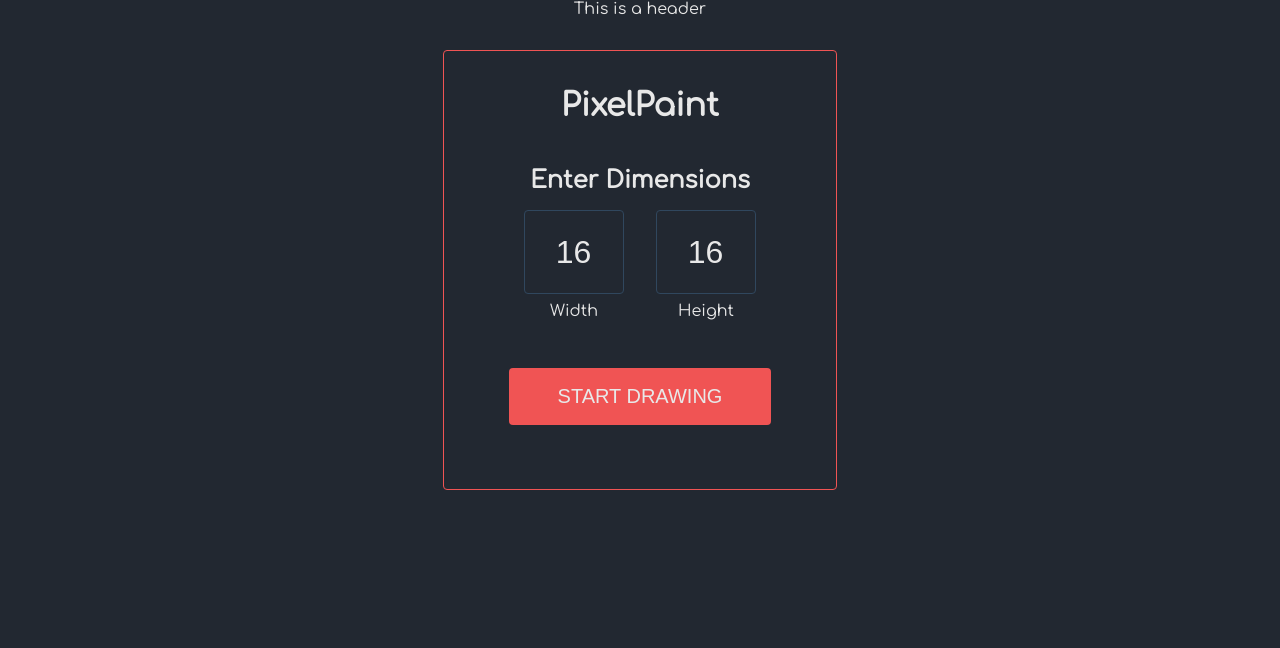
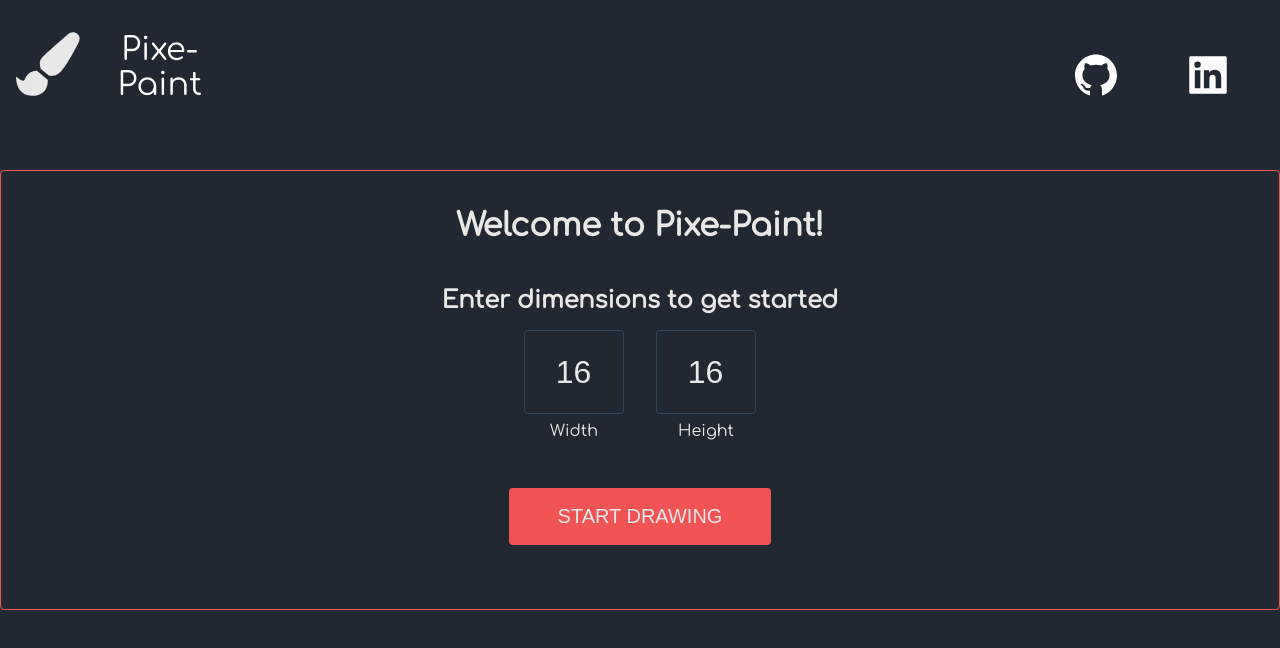
Before and after one commit to jon-choi/hack-a-paint, a React (Create React App) app: page / in a window 1280 px wide. Shown: the top 648 px of the page. Built offline with nearby package versions, Linux system fonts and the light colour scheme.

Commit message:
edit title and finish header

```diff
--- a/package.json
+++ b/package.json
@@ -17,6 +17,8 @@
     "react-router-dom": "^6.0.2",
     "react-scripts": "4.0.3",
     "roughjs": "^4.5.0",
+    "styled-components": "^5.3.3",
+    "styled-normalize": "^8.0.7",
     "web-vitals": "^1.1.2"
   },
   "scripts": {
--- a/src/components/Editor.js
+++ b/src/components/Editor.js
@@ -26,8 +26,8 @@ export default function Editor() {
 
   return (
     <div id="editor">
-      <h1>PixelPaint</h1>
-      {hideDrawingPanel && <h2>Enter Dimensions</h2>}
+      <h1>Welcome to Pixe-Paint!</h1>
+      {hideDrawingPanel && <h2>Enter dimensions to get started</h2>}
       {hideDrawingPanel && (
         <div id="options">
           <div className="option">
--- a/src/components/Header.js
+++ b/src/components/Header.js
@@ -1,7 +1,35 @@
 import React from "react";
+import { AiFillGithub, AiFillLinkedin } from "react-icons/ai";
+import { FaPaintBrush } from "react-icons/fa";
+
+import { Container, Div3, Span, Div1, SocialIcons } from "./HeaderStyles";
 
 const Header = () => {
-  return <div>This is a header</div>;
+  return (
+    <Container>
+      <Div1>
+        <FaPaintBrush size="4rem" />
+        <Span
+          style={{
+            display: "flex",
+            alignItems: "center",
+            color: "white",
+            marginBottom: "20px",
+          }}
+        >
+          Pixe-Paint
+        </Span>
+      </Div1>
+      <Div3>
+        <SocialIcons href="https://github.com/jon-choi">
+          <AiFillGithub size="3rem" />
+        </SocialIcons>
+        <SocialIcons href="https://www.linkedin.com/in/jonathan-choi-0502/">
+          <AiFillLinkedin size="3rem" />
+        </SocialIcons>
+      </Div3>
+    </Container>
+  );
 };
 
 export default Header;
--- a/src/components/HeaderStyles.js
+++ b/src/components/HeaderStyles.js
@@ -0,0 +1,41 @@
+import styled from "styled-components";
+
+export const Container = styled.div`
+  display: grid;
+  grid-template-columns: repeat(5, 1fr);
+  grid-template-rows: 1fr;
+  grid-column-gap: 2rem;
+  padding: 1rem;
+  padding-top: 2rem;
+`;
+
+export const Span = styled.span`
+  font-size: 2rem;
+`;
+
+export const Div1 = styled.div`
+  grid-area: 1 / 1 / 2 / 2;
+  display: flex;
+  flex-direction: row;
+  align-content: center;
+`;
+
+export const Div3 = styled.div`
+  grid-area: 1 / 5 / 2 / 6;
+  display: flex;
+  justify-content: space-around;
+  align-items: center;
+`;
+// Social Icons
+
+export const SocialIcons = styled.a`
+  transition: 0.3s ease;
+  color: white;
+  border-radius: 50px;
+  padding: 8px;
+  &:hover {
+    background-color: #212d45;
+    transform: scale(1.2);
+    cursor: pointer;
+  }
+`;
```
Also changed, not shown: 1 other file (tests, documents, lock files or other folders).
